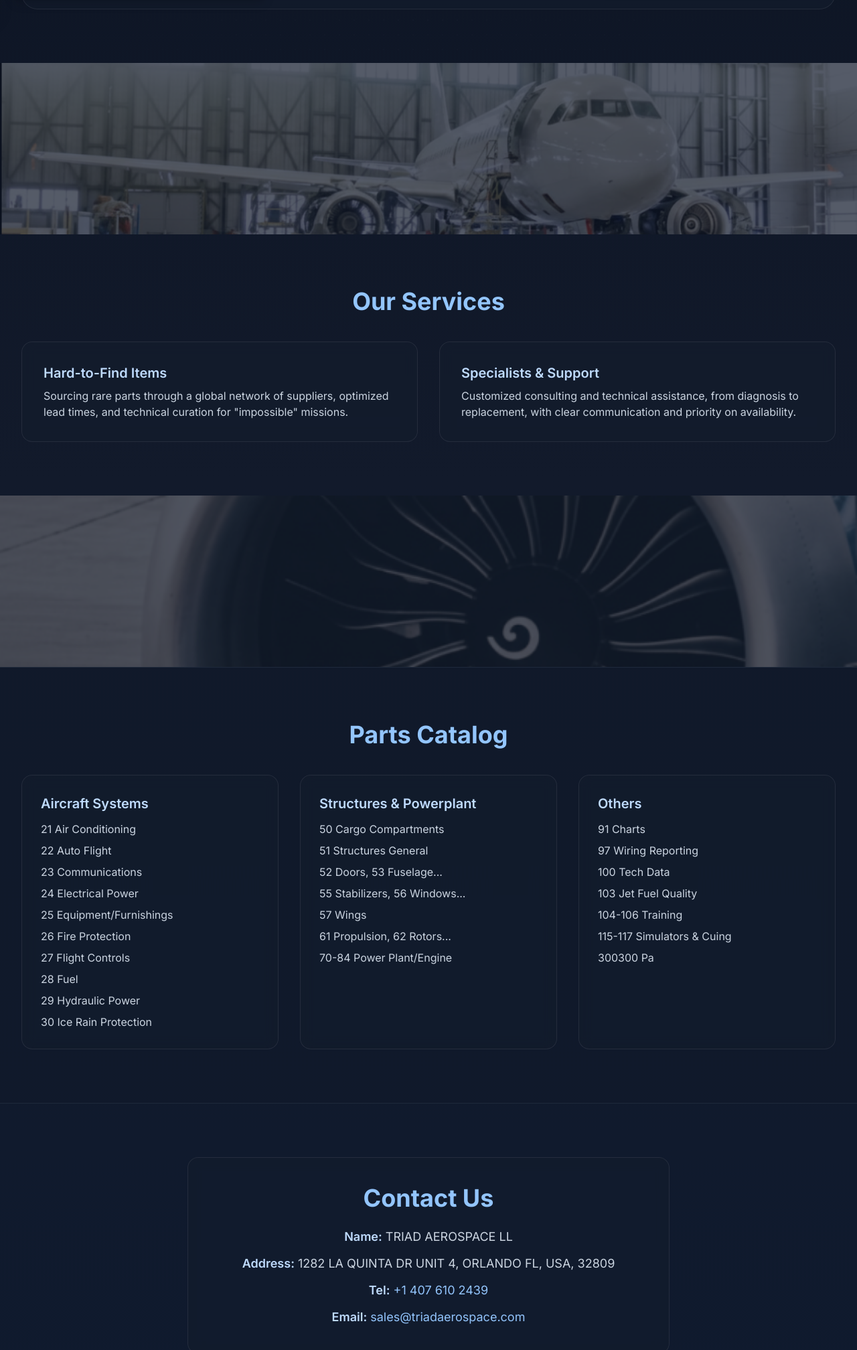
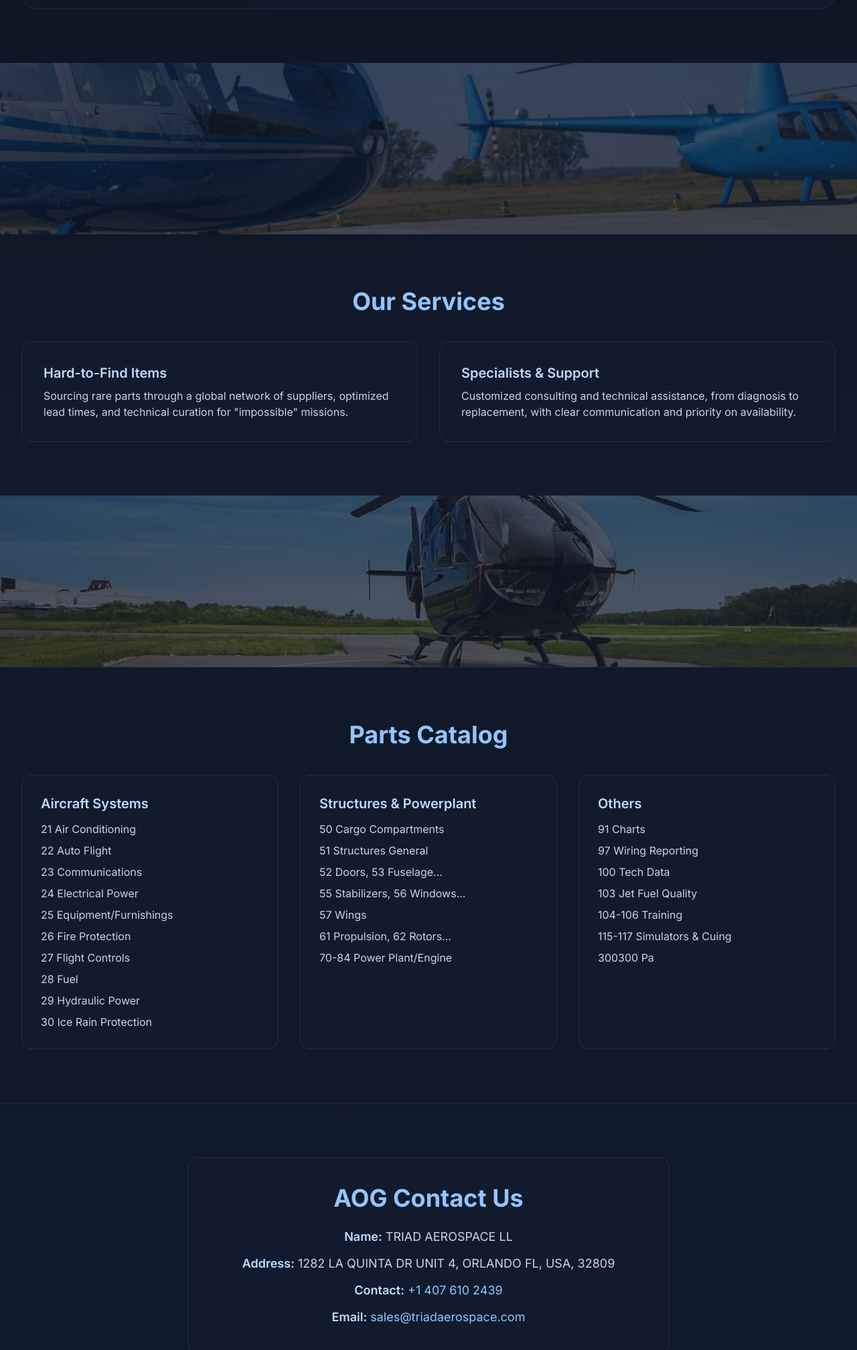
Before and after one commit to encontre-tecnologia/michelsite, a plain HTML site: page sitemichel/index.html in a window 1280 px wide. Shown: the part 784-2800 px from the top of the page at 67% size. Drawn offline with nearby package versions, Linux system fonts and the light colour scheme.

Commit message:
Update index.html

```diff
--- a/sitemichel/index.html
+++ b/sitemichel/index.html
@@ -183,7 +183,7 @@
 
     <div
       class="relative w-full aspect-[3/1] lg:aspect-[5/1] bg-cover bg-center parallax-bg"
-      style="background-image: url('./img/avioanova.png');"
+      style="background-image: url('./img/Imagem do WhatsApp de 2025-09-15 à(s) 09.32.23_32165ef8.jpg');"
       aria-label="Close-up of an aircraft turbine">
       <div class="absolute inset-0 bg-slate-900/70"></div>
     </div>
@@ -210,7 +210,7 @@
 
     <div
       class="relative w-full aspect-[3/1] lg:aspect-[5/1] bg-cover bg-center parallax-bg"
-      style="background-image: url('./img/turbinenew.png');"
+      style="background-image: url('./img/Imagem do WhatsApp de 2025-09-15 à(s) 09.32.24_83a17c65.jpg');"
       aria-label="Aircraft in a hangar">
       <div class="absolute inset-0 bg-slate-900/70"></div>
     </div>
@@ -265,11 +265,11 @@
     <section id="contact" class="py-16 sm:py-20">
       <div class="mx-auto max-w-3xl px-4 sm:px-6">
         <div class="glass rounded-2xl p-8 sm:p-10 hover-pop">
-          <h2 class="text-3xl sm:text-4xl font-bold text-blue-300 text-center">Contact Us</h2>
+          <h2 class="text-3xl sm:text-4xl font-bold text-blue-300 text-center">AOG Contact Us</h2>
           <div class="mt-6 grid gap-3 text-slate-300 text-base sm:text-lg text-center">
             <p><span class="font-semibold text-blue-200">Name:</span> TRIAD AEROSPACE LL</p>
             <p><span class="font-semibold text-blue-200">Address:</span> 1282 LA QUINTA DR UNIT 4, ORLANDO FL, USA, 32809</p>
-            <p><span class="font-semibold text-blue-200">Tel:</span> <a href="tel:+14076102439" class="text-blue-300 hover:underline">+1 407 610 2439</a></p>
+            <p><span class="font-semibold text-blue-200">Contact:</span> <a href="tel:+14076102439" class="text-blue-300 hover:underline">+1 407 610 2439</a></p>
             <p><span class="font-semibold text-blue-200">Email:</span> <a href="mailto:sales@triadaerospace.com" class="text-blue-300 hover:underline">sales@triadaerospace.com</a></p>
           </div>
         </div>
@@ -282,6 +282,10 @@
     <div class="absolute inset-0 bg-black/70 pointer-events-none"></div>
     <div class="relative z-10 space-y-2">
       <p class="font-bold text-lg">TRIAD AEROSPACE LL &copy; 2025</p>
+      <p>Built with technology and passion for aviation 🚀</p>
+      <div>
+        <a href="./privacy.html" class="text-sm text-slate-300 hover:underline">Privacy Policy</a>
+      </div>
     </div>
   </footer>
 
@@ -374,5 +378,4 @@
   </script>
 
 </body>
-
 </html>
```
